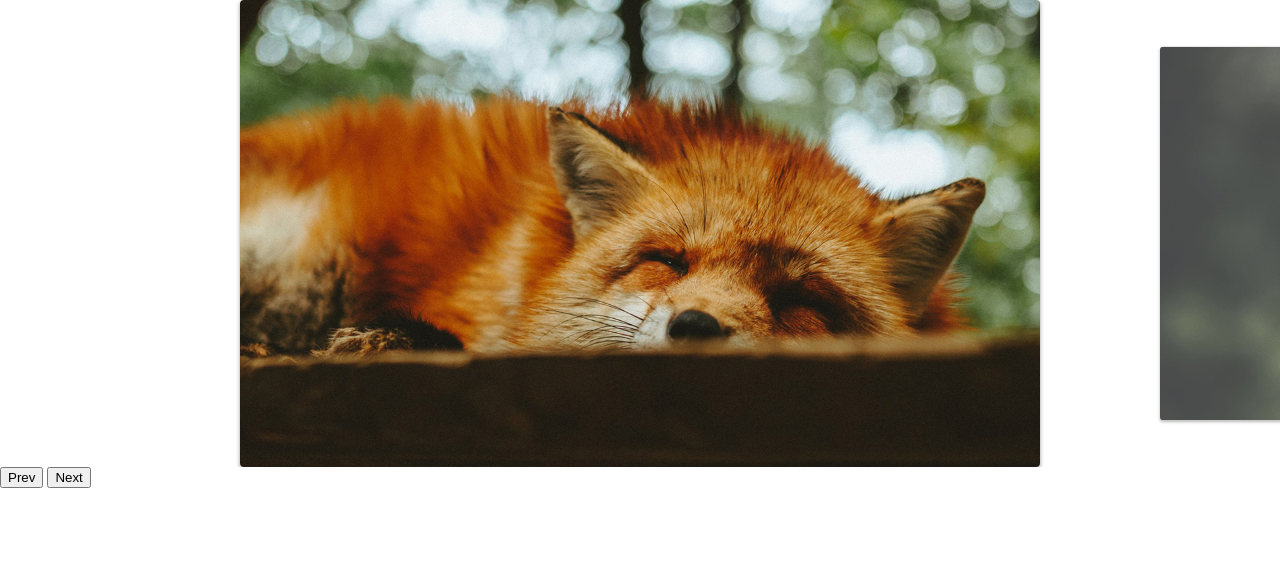
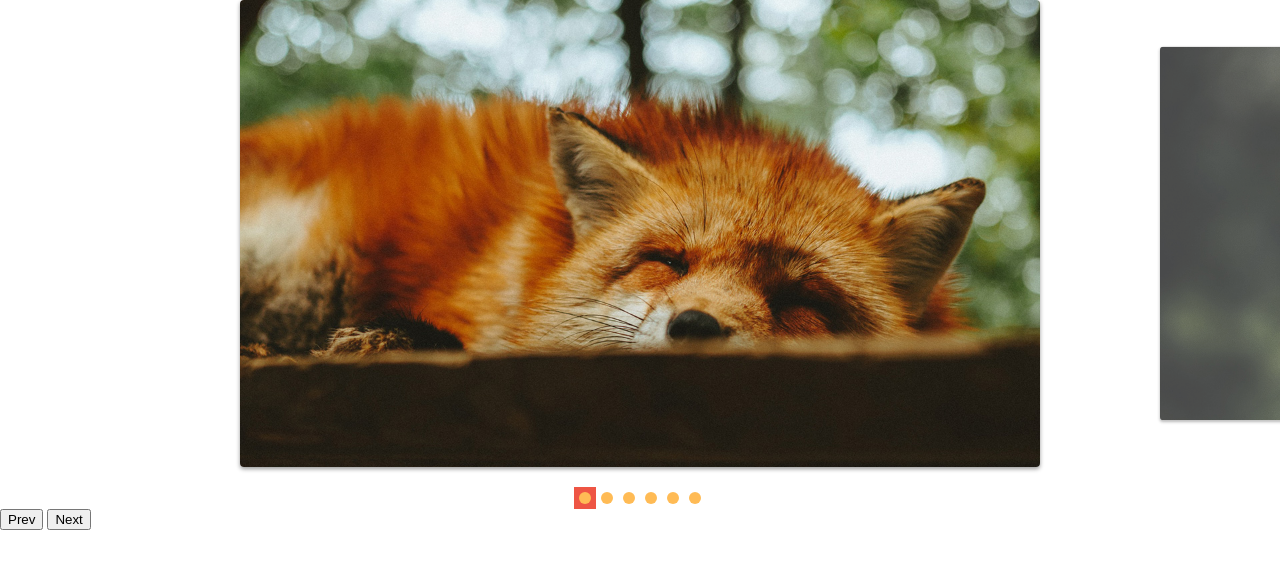
Before and after one commit to vtbrgt/slide-origamid, a plain HTML site: page index.html in a window 1280 px wide. Drawn offline with Linux system fonts and the light colour scheme.

Commit message:
added pagination trough slide

```diff
--- a/css/style.css
+++ b/css/style.css
@@ -43,3 +43,25 @@ img {
   opacity: 1;
   transform: scale(1);
 }
+
+[data-control='slide'] {
+  display: flex;
+  justify-content: center;
+  margin-top: 20px;
+}
+
+[data-control='slide'] li a {
+  display: block;
+  width: 12px;
+  height: 12px;
+  background: #fb5;
+  border-radius: 50%;
+  overflow: hidden;
+  text-indent: -999px;
+  margin: 5px;
+}
+
+[data-control='slide'] li.active,
+[data-control='slide'] li a:hover {
+  background: #e54;
+}
--- a/js/script.js
+++ b/js/script.js
@@ -3,3 +3,5 @@ import { SlideNav } from './slide.js';
 const slide = new SlideNav('.slide', '.slide-wrapper');
 slide.init();
 slide.addArrow('.prev', '.next');
+
+slide.addControl();
--- a/js/slide.js
+++ b/js/slide.js
@@ -6,6 +6,7 @@ export class Slide {
     this.wrapper = document.querySelector(wrapper);
     this.dist = { finalPosition: 0, startX: 0, movement: 0 };
     this.activeClass = 'active';
+    this.changeEvent = new Event('changeEvent');
   }
 
   transition(active) {
@@ -50,10 +51,10 @@ export class Slide {
     this.wrapper.removeEventListener(movetype, this.onMove);
     this.dist.finalPosition = this.dist.movePosition;
     this.transition(true);
-    this.changeSlideOnend();
+    this.changeSlideOnEnd();
   }
 
-  changeSlideOnend() {
+  changeSlideOnEnd() {
     if (this.dist.movement > 120 && this.index.next !== undefined) {
       this.activeNextSlide();
     } else if (this.dist.movement < -120 && this.index.prev !== undefined) {
@@ -98,6 +99,7 @@ export class Slide {
     this.slidesIndexNav(index);
     this.dist.finalPosition = activeSlide.position;
     this.changeActiveClass();
+    this.wrapper.dispatchEvent(this.changeEvent);
   }
 
   changeActiveClass() {
@@ -149,6 +151,11 @@ export class Slide {
 }
 
 export class SlideNav extends Slide {
+  constructor(slide, wrapper) {
+    super(slide, wrapper);
+    this.bindControlEvents();
+  }
+
   addArrow(prev, next) {
     this.prevElement = document.querySelector(prev);
     this.nextElement = document.querySelector(next);
@@ -159,4 +166,46 @@ export class SlideNav extends Slide {
     this.prevElement.addEventListener('click', this.activePrevSlide);
     this.nextElement.addEventListener('click', this.activeNextSlide);
   }
+
+  createControl() {
+    const control = document.createElement('ul');
+    control.dataset.control = 'slide';
+
+    this.slideArray.forEach((item, index) => {
+      control.innerHTML += `<li><a href="#slide${index + 1}">${
+        index + 1
+      }</a></li>`;
+    });
+    this.wrapper.appendChild(control);
+    return control;
+  }
+
+  eventControl(item, index) {
+    item.addEventListener('click', (event) => {
+      event.preventDefault();
+      this.changeSlide(index);
+    });
+    this.wrapper.addEventListener('changeEvent', this.activeControlItem);
+  }
+
+  activeControlItem() {
+    this.controlArray.forEach((item) =>
+      item.classList.remove(this.activeClass)
+    );
+    this.controlArray[this.index.active].classList.add(this.activeClass);
+  }
+
+  addControl(customControl) {
+    this.control =
+      document.querySelector(customControl) || this.createControl();
+    this.controlArray = [...this.control.children];
+
+    this.activeControlItem();
+    this.controlArray.forEach(this.eventControl);
+  }
+
+  bindControlEvents() {
+    this.eventControl = this.eventControl.bind(this);
+    this.activeControlItem = this.activeControlItem.bind(this);
+  }
 }
```
